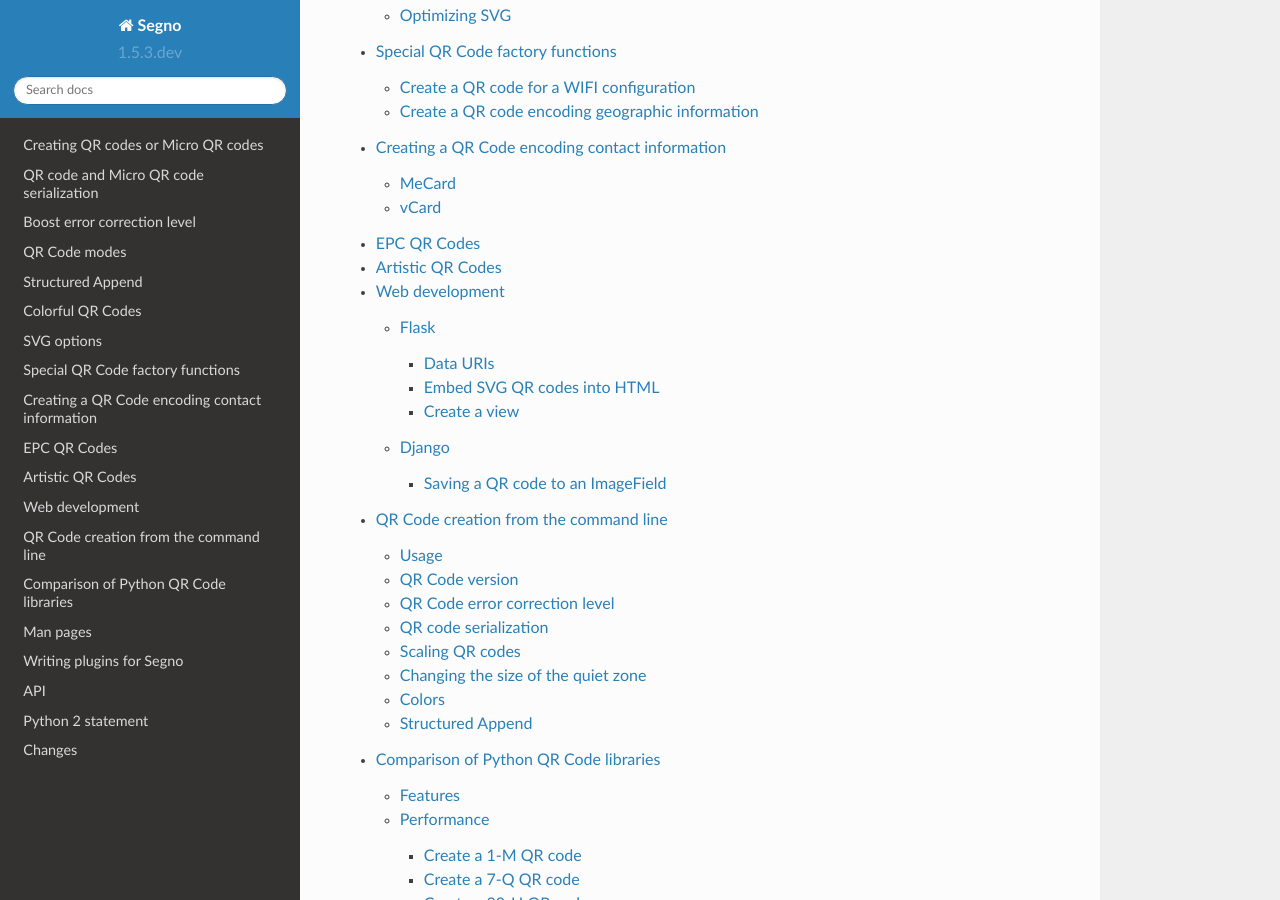
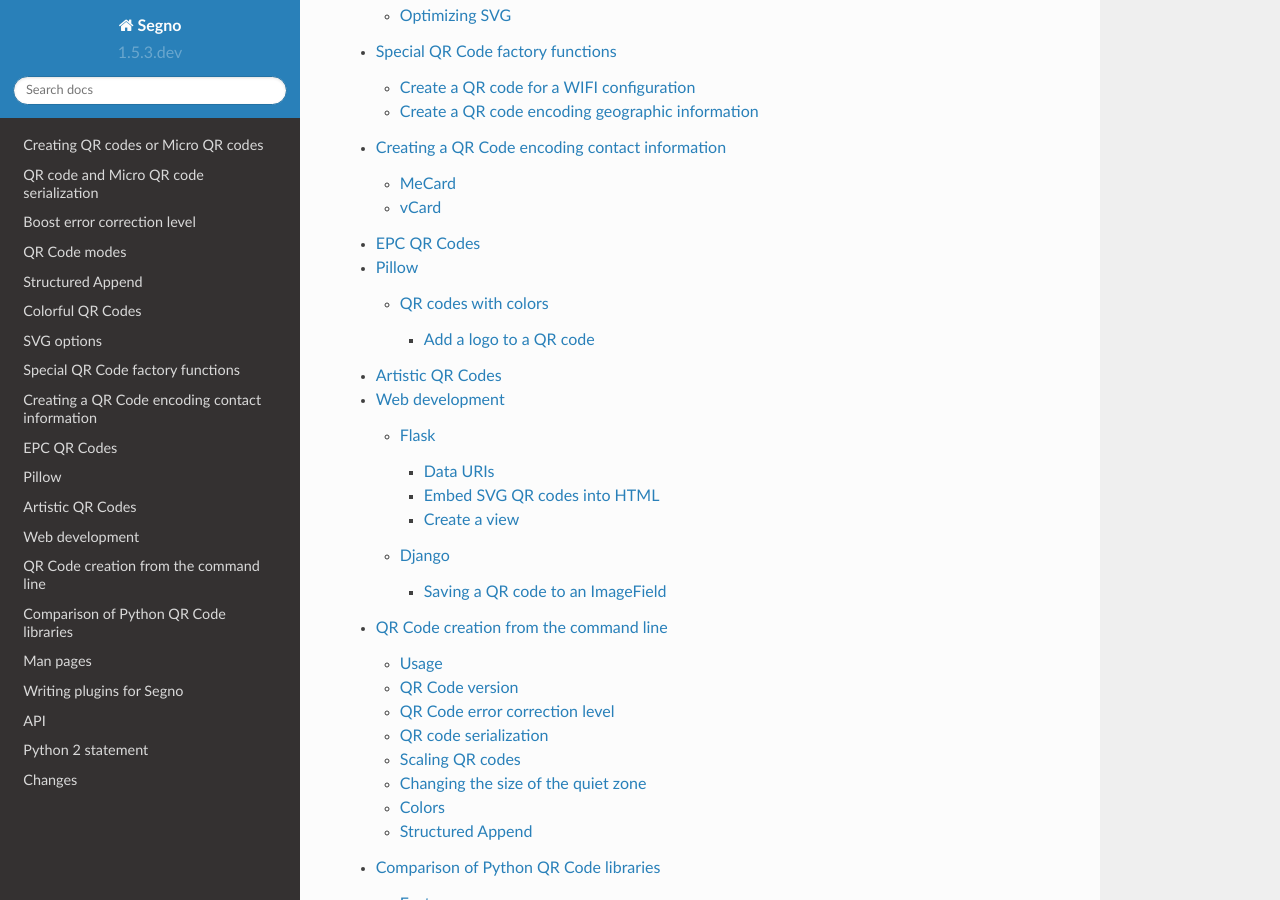
Before and after one commit to heuer/segno, a Sphinx documentation site: the page built from docs/index.rst, in a window 1280 px wide and 900 px high, scrolled down 2145 px. Built offline with Sphinx 7.4.7 and the Read the Docs theme 2.0.0, drawn with Linux system fonts in a browser that asks for light colours; the version number is read from the project's files by our own code; some of the changed lines change nothing that is shown.

Commit message:
Updated docs

```diff
--- a/docs/index.rst
+++ b/docs/index.rst
@@ -31,6 +31,7 @@ Contents
     special-qrcode-factories
     contact-information
     epc-qrcodes
+    pillow-qrcodes
     artistic-qrcodes
     web-development
     command-line
--- /dev/null
+++ b/docs/pillow-qrcodes.rst
@@ -0,0 +1,64 @@
+Pillow
+======
+
+In order process the output of Segno with Pillow you may use the
+:doc:`artistic-qrcodes <artistic-qrcodes>` plugin or use the result
+of Segno's capability to generate PNG images directly.
+
+All PNG images can be opened by the Pillow library:
+
+.. code-block:: python
+
+    >>> import io
+    >>> from PIL import Image
+    >>> import segno
+    >>> # Create a 5-H QR code
+    >>> qrcode = segno.make('Blackbird singing in the dead of night', error='h')
+    >>> # Save the QR code into a memory buffer as PNG
+    >>> out = io.BytesIO()
+    >>> qrcode.save(out, scale=5, kind='png')
+    >>> out.seek(0)  # Important to let PIL / Pillow load the image
+    >>> img = Image.open(out)  # Done, do what ever you want with the PIL/Pillow image
+
+
+QR codes with colors
+--------------------
+
+Since Segno tries to return a minimal PNG it may be necessary to convert the Pillow
+image into a RGB oder RGBA image:
+
+.. code-block:: python
+
+    >>> img = Image.open(out).convert('RGB')  # We want to use Pillow with colors
+    >>> # Almost useless if Segno uses no transparency or if further processing requires no transparency / alpha channel
+    >>> img = Image.open(out).convert('RGBA')
+
+
+Add a logo to a QR code
+_______________________
+
+The common request to add a logo or any kind of other picture to the QR code is beyond the purpose of
+this library since it requires more image processing and more advanced 3rd party libraries. Segno avoids
+these libraries. If you still want to insert an image, the following code can help:
+
+.. code-block:: python
+
+    import io
+    from PIL import Image
+    import segno
+
+    out = io.BytesIO()
+    # Nothing special here, let Segno generate the QR code and save it as PNG in a buffer
+    segno.make('Blackbird singing in the dead of night', error='h').save(out, scale=5, kind='png')
+    out.seek(0)  # Important to let Pillow load the PNG
+    img = Image.open(out)
+    img = img.convert('RGB')  # Ensure colors for the output
+    img_width, img_height = img.size
+    logo_max_size = img_height // 3  # May use a fixed value as well
+    logo_img = Image.open('./blackbird.jpg')  # The logo
+    # Resize the logo to logo_max_size
+    logo_img.thumbnail((logo_max_size, logo_max_size), Image.Resampling.LANCZOS)
+    # Calculate the center of the QR code
+    box = ((img_width - logo_img.size[0]) // 2, (img_height - logo_img.size[1]) // 2)
+    img.paste(logo_img, box)
+    img.save('qrcode_with_logo.png')
```
